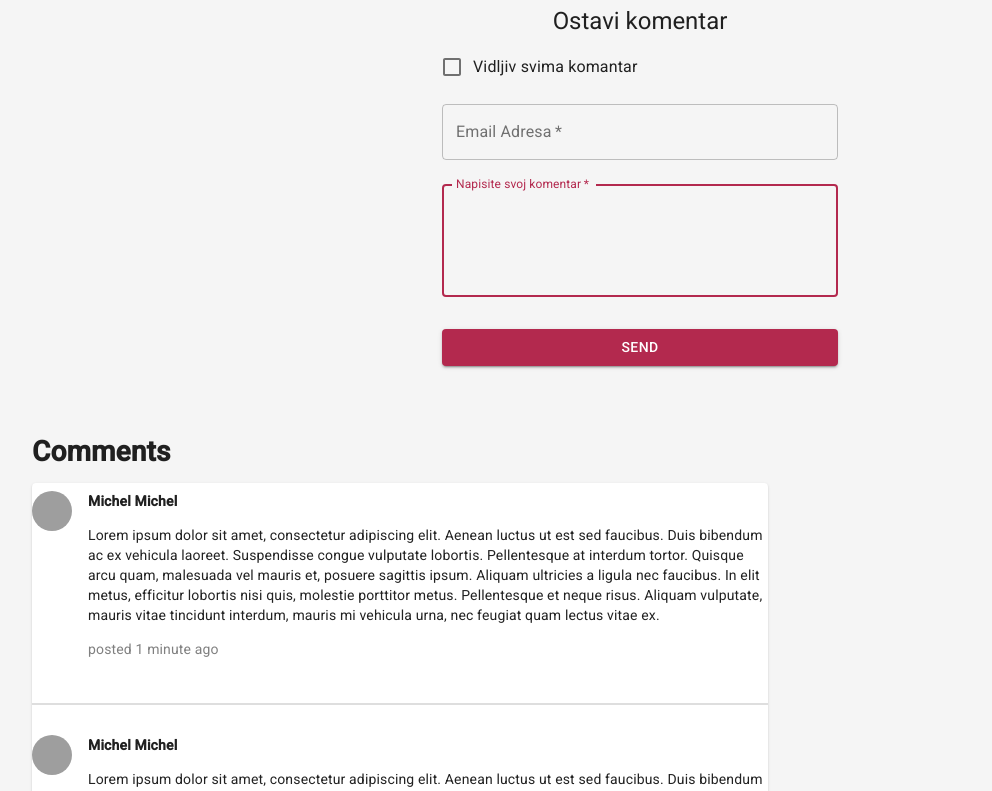
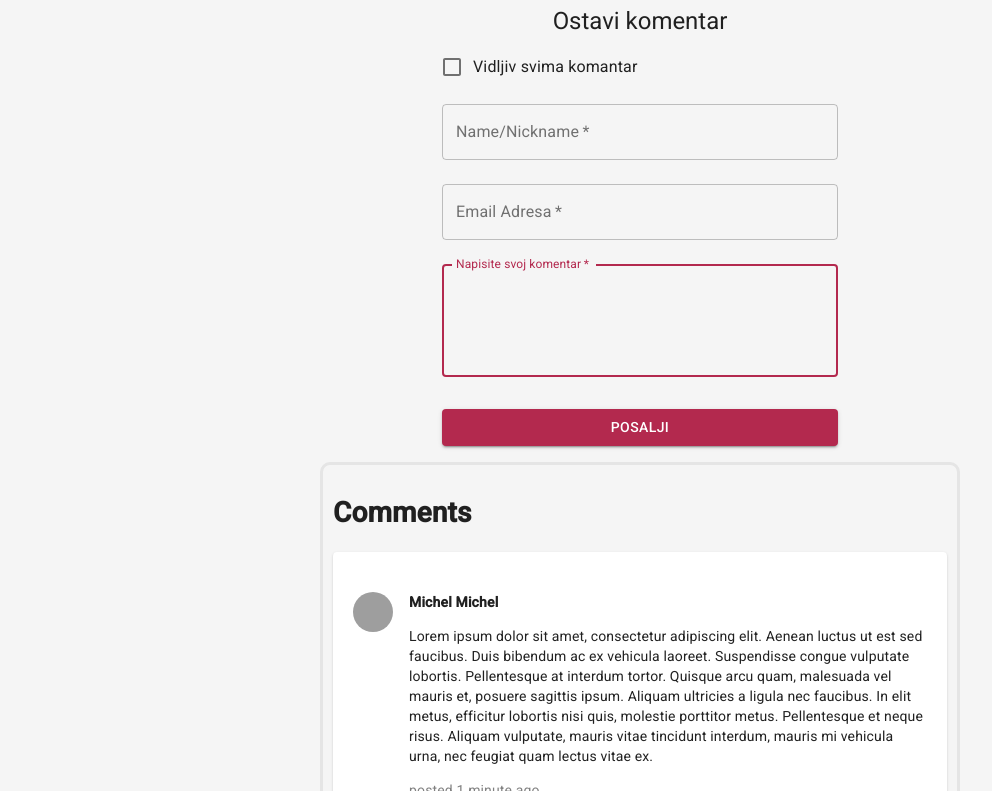
Before and after one commit to predragstosic1985/resume, a React (Create React App) app in the folder client/: page / in a window 1280 px wide. Shown: the part 2669-3460 px from the top of the page, without its empty margins (0-992 px from the left). Built offline with nearby package versions, Linux system fonts and the light colour scheme; no server answers; grey boxes are pictures that could not be loaded; a web font is replaced by a local one.

Commit message:
Form comment setup fe

```diff
--- a/client/src/Components/CommentsForm.jsx
+++ b/client/src/Components/CommentsForm.jsx
@@ -76,6 +76,21 @@ export default function CommentsForm() {
             margin="normal"
             required
             fullWidth
+            label={
+              <FormattedMessage
+                id="CommentsForm.nameComment"
+                defaultMessage="Name/Nickname"
+              />
+            }
+            name="name"
+            autoComplete="off"
+            autoFocus
+          />
+          <TextField
+            variant="outlined"
+            margin="normal"
+            required
+            fullWidth
             id="email"
             label={
               <FormattedMessage
@@ -112,7 +127,7 @@ export default function CommentsForm() {
             color="primary"
             className={classes.submit}
           >
-            Send
+            <FormattedMessage id="CommentsForm.Send" defaultMessage="Send" />
           </Button>
         </form>
       </div>
--- a/client/src/Components/CommentsSection.jsx
+++ b/client/src/Components/CommentsSection.jsx
@@ -14,7 +14,7 @@ export default function CommentsSection() {
   return (
     <div className={styles.containerComment}>
       <h1>Comments</h1>
-      <Paper className={styles.Paper}>
+      <Paper className={styles.paperStyle}>
         <Grid container wrap="nowrap" spacing={2}>
           <Grid item>
             <Avatar alt="Remy Sharp" src={imgLink} />
--- a/client/src/Components/style/CommentsSection.module.scss
+++ b/client/src/Components/style/CommentsSection.module.scss
@@ -1,8 +1,11 @@
 .containerComment {
-  width: 50rem !important;
-  padding: 2rem;
+  margin: auto;
+  width: 50%;
+  border: 3px solid #e5e5e5;
+  border-radius: 10px;
+  padding: 10px;
 }
 
-.paper {
+.paperStyle {
   padding: 40px 20px;
 }
--- a/client/src/lang/de.json
+++ b/client/src/lang/de.json
@@ -17,8 +17,12 @@
     "Footer.network": "Soziale Netzwerke",
     "Footer.networkMore": "Weitere Infos über mich in sozialen Netzwerken.",
     "Parallax.tech": "Neuestes technologisches Interesse",
+    "CommentsForm.nameComment": "Name/Spitzname",
+    "CommentsForm.header": "Hinterlasse einen Kommentar",
+    "CommentsForm.email": "E-mail",
     "CommentsForm.comment": "Schreiben Sie Ihren Kommentar",
     "CommentsForm.public": "die Öffentlichkeit",
     "CommentsForm.content": "Wenn Sie eine gültige E-Mail-Adresse eingeben, sendet Ihnen das System einen Dankesbrief an Ihre E-Mail.",
-    "CommentsForm.checkboxContent": "Wählen Sie, ob der Kommentar für alle Besucher oder nur für den Administrator / Autor / Predrag Stošić sichtbar sein soll"
+    "CommentsForm.checkboxContent": "Wählen Sie, ob der Kommentar für alle Besucher oder nur für den Administrator / Autor / Predrag Stošić sichtbar sein soll",
+    "CommentsForm.Send": "Senden"
 }
--- a/client/src/lang/en.json
+++ b/client/src/lang/en.json
@@ -18,8 +18,12 @@
     "Footer.networkMore": "More info about me on social networks.",
     "Footer.getIn": "Get in touch with me.",
     "Parallax.tech": "Latest technology interest",
+    "CommentsForm.nameComment": "Name/Nickname",
+    "CommentsForm.header": "Leave a comment",
+    "CommentsForm.email": "Email",
     "CommentsForm.comment": "Write your comment",
     "CommentsForm.public": "Public",
     "CommentsForm.content": "If you enter a valid email address the system will send you a thank you note to your email.",
-    "CommentsForm.checkboxContent": "Choose whether you want the comment to be visible to all visitors or only to the administrator/author/Predrag Stosic"
+    "CommentsForm.checkboxContent": "Choose whether you want the comment to be visible to all visitors or only to the administrator/author/Predrag Stosic",
+    "CommentsForm.Send": "Send"
 }
--- a/client/src/lang/sr.json
+++ b/client/src/lang/sr.json
@@ -18,10 +18,12 @@
     "Footer.networkMore": "Vise o meni na drustvenim mrezama.",
     "Footer.getIn": "Kontaktirajte me",
     "Parallax.tech": "Najnovije interesovanje",
+    "CommentsForm.nameComment": "Name/Nickname",
     "CommentsForm.header": "Ostavi komentar",
     "CommentsForm.email": "Email Adresa",
     "CommentsForm.comment": "Napisite svoj komentar",
     "CommentsForm.public": "Vidljiv svima komantar",
     "CommentsForm.content": "Ako unesete validnu email adresu sistem ce vam poslati zahvalnicu na vas email.",
-    "CommentsForm.checkboxContent": "Odaberite da li zelite da komentar bude vidljiv svim posetiocima ili samo administratoru/autoru/Predrag Stosic"
+    "CommentsForm.checkboxContent": "Odaberite da li zelite da komentar bude vidljiv svim posetiocima ili samo administratoru/autoru/Predrag Stosic",
+    "CommentsForm.Send": "Posalji"
 }
```
Also changed, not shown: client/src/README.md (added).
